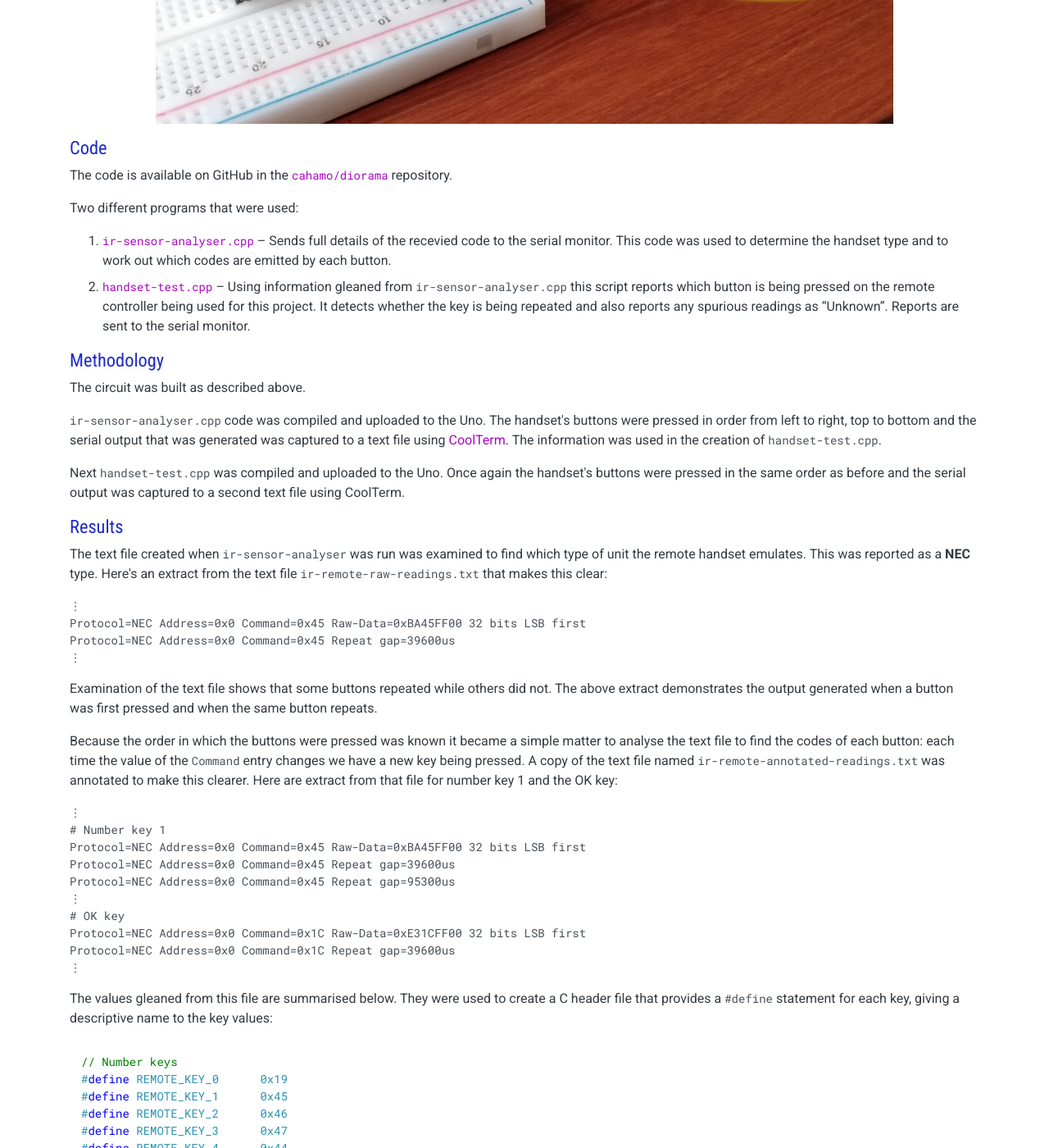
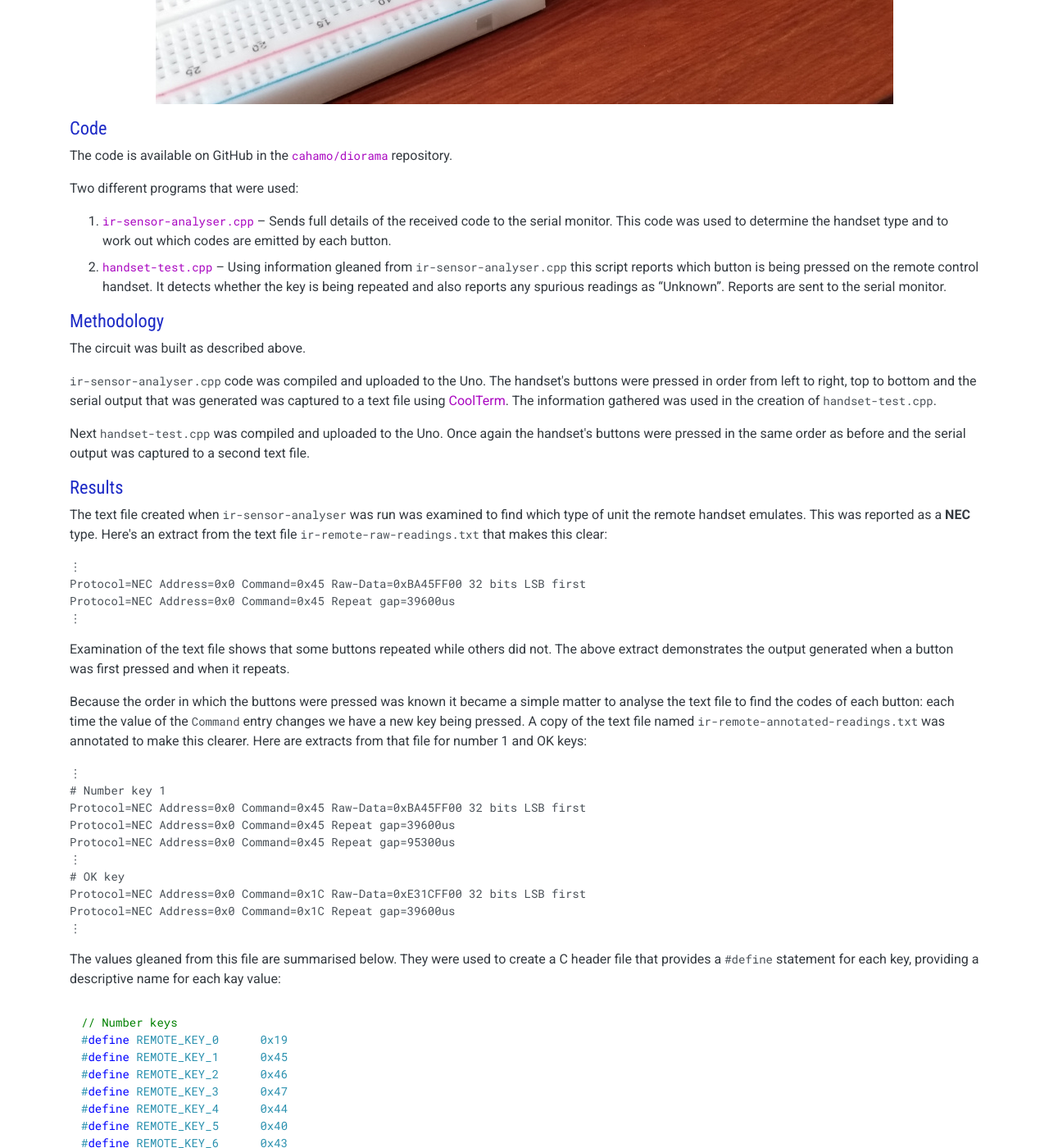
Before and after one commit to cahamo/cahamo.github.io, a Jekyll site: the page built from projects/diorama/experiment-1.html, in a window 1280 px wide and 1400 px high, scrolled down 1574 px. Shown: the whole window at 82% size. Built offline with Jekyll 4.4.1, drawn with Linux system fonts in a browser that asks for light colours; comment, search, counter and statistics services are not loaded; some of the changed text lies outside the part shown.

Commit message:
Clarify & correct diorama experiment #1 page

```diff
--- a/projects/diorama/experiment-1.html
+++ b/projects/diorama/experiment-1.html
@@ -9,7 +9,7 @@
 
 <p>Since the diorama&rsquo;s electronics are to be operated by means of an infra-red remote, it makes sense to test that component first.</p>
 
-<The>A kit was purchased that comprised a remote control handset, an infra-red sensor, an infra-red LED and some DuPont cables. Only the handset and the infra-red sensor are required for the project. The handset is quite basic, but sufficient for the task in hand:</p>
+<The>A kit was purchased that included a remote control handset and an infra-red sensor. The handset was quite basic, but sufficient for the task in hand:</p>
 
 <p><img class="img-fluid mx-auto d-block" src="/assets/img/projects/diorama/exp-1/ir-remote-handset_160x327.jpg" width="160" height="327" alt="Remote control handset"></p>
 
@@ -35,18 +35,18 @@
 
 <ol>
 
-    <li class="my-2"><a href="https://github.com/cahamo/diorama/blob/main/research/ir-control-tests/ir-sensor-analyser/src/ir-sensor-analyser.cpp"><code>ir-sensor-analyser.cpp</code></a> &ndash; Sends full details of the recevied code to the serial monitor. This code was used to determine the handset type and to work out which codes are emitted by each button. </li>
+    <li class="my-2"><a href="https://github.com/cahamo/diorama/blob/main/research/ir-control-tests/ir-sensor-analyser/src/ir-sensor-analyser.cpp"><code>ir-sensor-analyser.cpp</code></a> &ndash; Sends full details of the received code to the serial monitor. This code was used to determine the handset type and to work out which codes are emitted by each button. </li>
 
-    <li class="my-2"><a href="https://github.com/cahamo/diorama/blob/main/research/ir-control-tests/handset-test/src/handset-test.cpp"><code>handset-test.cpp</code></a> &ndash; Using information gleaned from <code>ir-sensor-analyser.cpp</code> this script reports which button is being pressed on the remote controller being used for this project. It detects whether the key is being repeated and also reports any spurious readings as &ldquo;Unknown&rdquo;. Reports are sent to the serial monitor.</li>
+    <li class="my-2"><a href="https://github.com/cahamo/diorama/blob/main/research/ir-control-tests/handset-test/src/handset-test.cpp"><code>handset-test.cpp</code></a> &ndash; Using information gleaned from <code>ir-sensor-analyser.cpp</code> this script reports which button is being pressed on the remote control handset. It detects whether the key is being repeated and also reports any spurious readings as &ldquo;Unknown&rdquo;. Reports are sent to the serial monitor.</li>
 </ol>
 
 <h2>Methodology</h2>
 
 <p>The circuit was built as described above.</p>
 
-<p><code>ir-sensor-analyser.cpp</code> code was compiled and uploaded to the Uno. The handset's buttons were pressed in order from left to right, top to bottom and the serial output that was generated was captured to a text file using <a href="https://freeware.the-meiers.org/">CoolTerm</a>. The information was used in the creation of <code>handset-test.cpp</code>.</p>
+<p><code>ir-sensor-analyser.cpp</code> code was compiled and uploaded to the Uno. The handset's buttons were pressed in order from left to right, top to bottom and the serial output that was generated was captured to a text file using <a href="https://freeware.the-meiers.org/">CoolTerm</a>. The information gathered was used in the creation of <code>handset-test.cpp</code>.</p>
 
-<p>Next <code>handset-test.cpp</code> was compiled and uploaded to the Uno. Once again the handset's buttons were pressed in the same order as before and the serial output was captured to a second text file using CoolTerm.</p>
+<p>Next <code>handset-test.cpp</code> was compiled and uploaded to the Uno. Once again the handset's buttons were pressed in the same order as before and the serial output was captured to a second text file.</p>
 
 <h2>Results</h2>
 
@@ -57,9 +57,9 @@
 Protocol=NEC Address=0x0 Command=0x45 Repeat gap=39600us
 &vellip;</pre>
 
-<p>Examination of the text file shows that some buttons repeated while others did not. The above extract demonstrates the output generated when a button was first pressed and when the same button repeats.</p>
+<p>Examination of the text file shows that some buttons repeated while others did not. The above extract demonstrates the output generated when a button was first pressed and when it repeats.</p>
 
-<p>Because the order in which the buttons were pressed was known it became a simple matter to analyse the text file to find the codes of each button: each time the value of the <code>Command</code> entry changes we have a new key being pressed. A copy of the text file named <code>ir-remote-annotated-readings.txt</code> was annotated to make this clearer. Here are extract from that file for number key 1 and the OK key:</p>
+<p>Because the order in which the buttons were pressed was known it became a simple matter to analyse the text file to find the codes of each button: each time the value of the <code>Command</code> entry changes we have a new key being pressed. A copy of the text file named <code>ir-remote-annotated-readings.txt</code> was annotated to make this clearer. Here are extracts from that file for number 1 and OK keys:</p>
 
 <pre>&vellip;
 # Number key 1
@@ -72,7 +72,7 @@
 Protocol=NEC Address=0x0 Command=0x1C Repeat gap=39600us
 &vellip;</pre>
 
-<p>The values gleaned from this file are summarised below. They were used to create a C header file that provides a <code>#define</code> statement for each key, giving a descriptive name to the key values:</p>
+<p>The values gleaned from this file are summarised below. They were used to create a C header file that provides a <code>#define</code> statement for each key, providing a descriptive name for each kay value:</p>
 
 <pre><code class="language-c">// Number keys
 #define REMOTE_KEY_0      0x19
```
Also changed, not shown: other parts of projects/diorama/experiment-1.html (+2 -2 lines).
